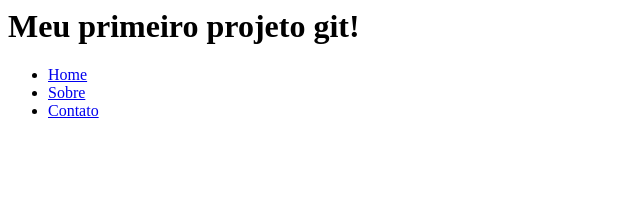
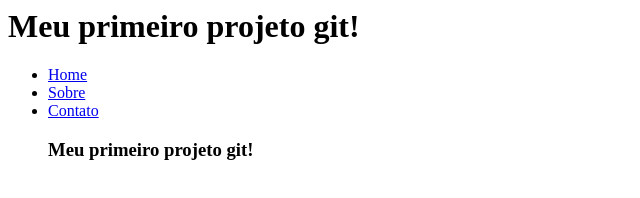
Before and after one commit to ryanbarbosa25/Projeto1, a plain HTML site: page index.html in a window 1280 px wide. Shown: the whole page, without its empty margins (0-640 px from the left). Drawn offline with Linux system fonts and the light colour scheme.

```diff
--- a/index.html
+++ b/index.html
@@ -10,6 +10,8 @@
   <li><a href="index.html">Home</a></li>
   <li><a href="sobre.html">Sobre</a></li>
   <li><a href="contato.html">Contato</a></li>
+
+ <h3>Meu primeiro projeto git! </h3>
 </ul>
 </boyd>
 </html>
```
